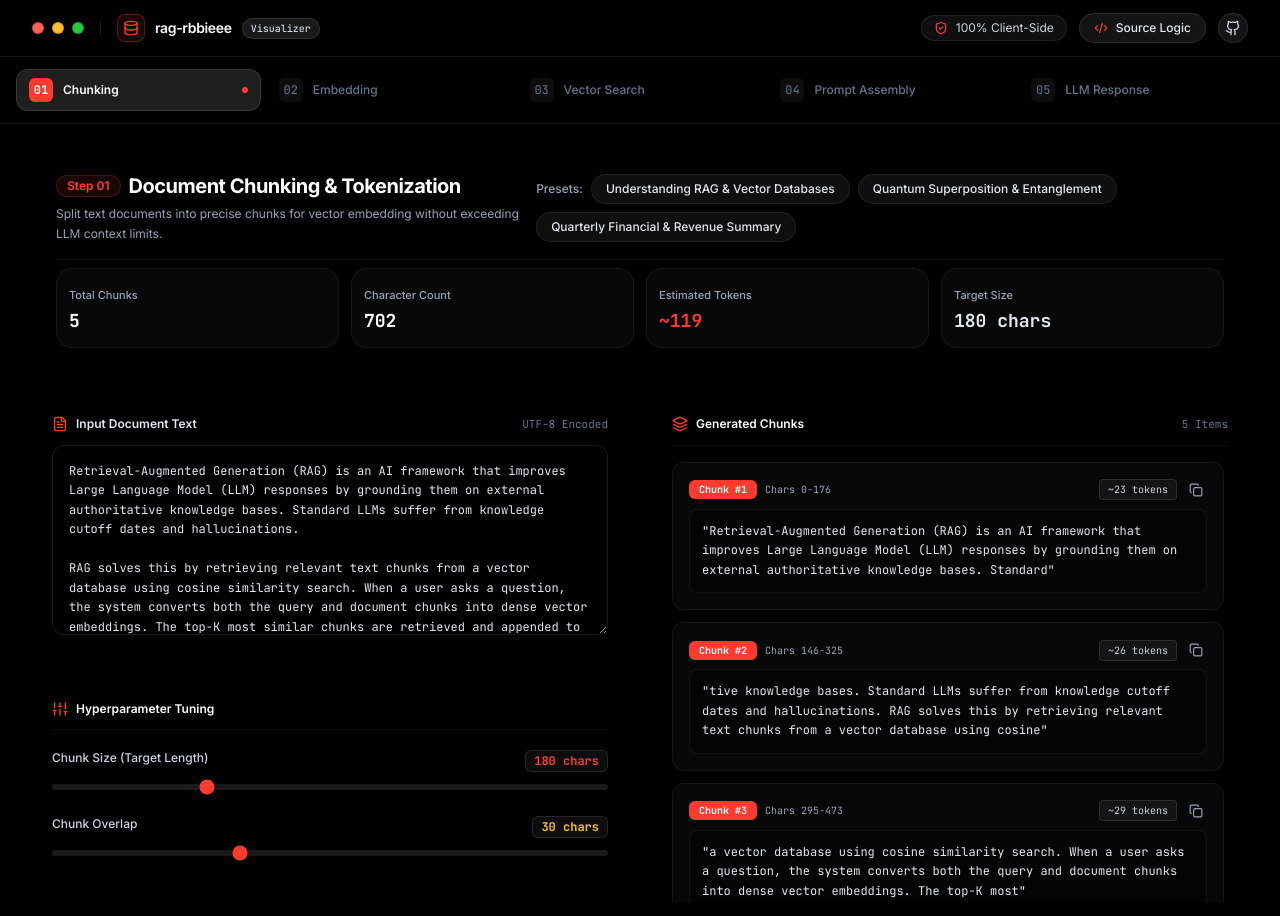
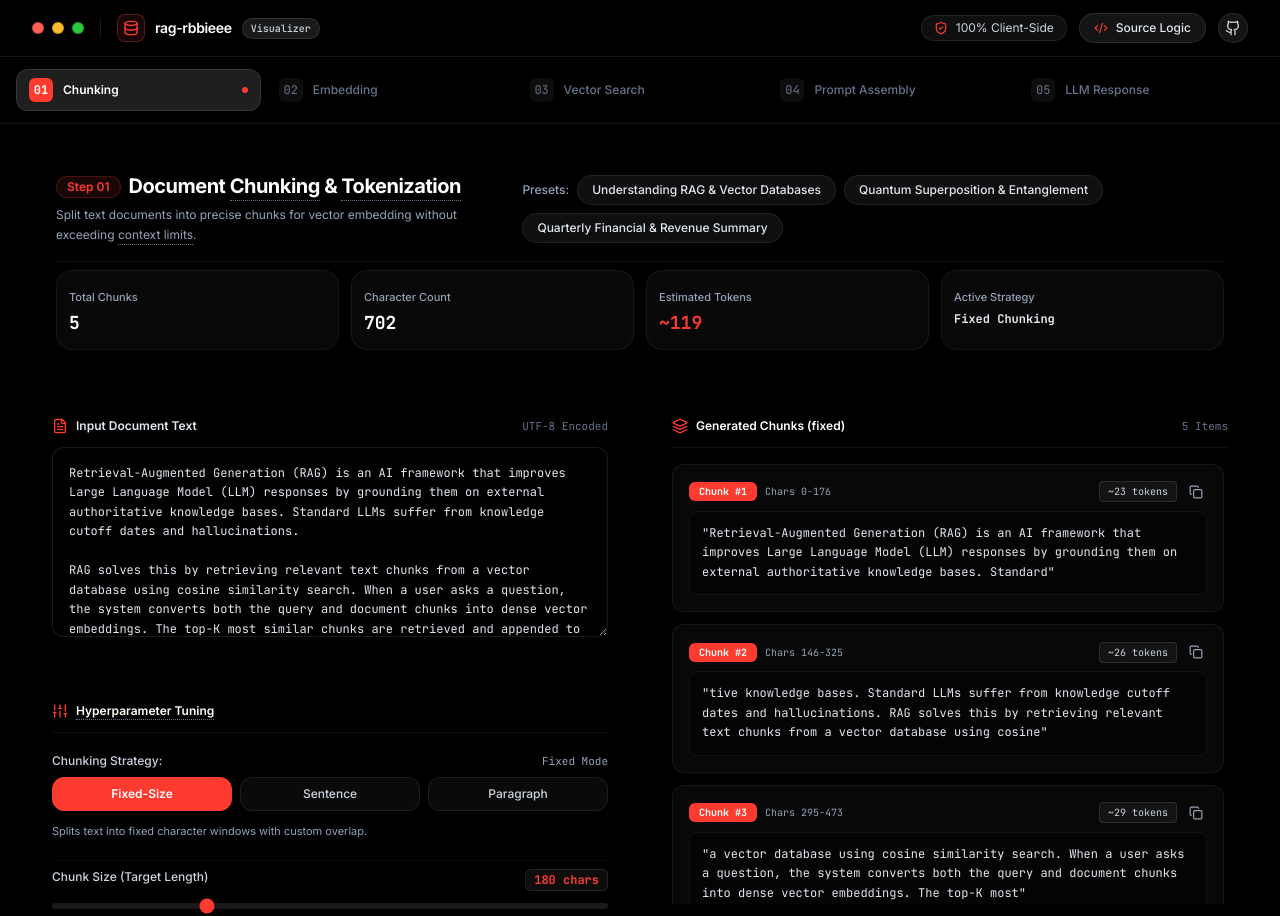
Before and after one commit to rbbieee/rag-rbbieee, a React (Vite) app: page / in a window 1280 px wide. Shown: the top 916 px of the page. Built offline with nearby package versions, Linux system fonts and the light colour scheme.

Commit message:
feat(ui): add Chunking Strategy selector pills in Step 1

```diff
--- a/src/components/Step1Chunking.jsx
+++ b/src/components/Step1Chunking.jsx
@@ -1,6 +1,7 @@
 import React, { useState } from 'react';
 import { PRESET_DOCUMENTS } from '../utils/mockData';
-import { Scissors, Sliders, FileText, ArrowRight, Layers, Copy, Check } from 'lucide-react';
+import { Sliders, FileText, ArrowRight, Layers, Copy, Check, GitCommit } from 'lucide-react';
+import Tooltip from './Tooltip';
 
 export default function Step1Chunking({
   documentText,
@@ -9,6 +10,8 @@ export default function Step1Chunking({
   setChunkSize,
   overlap,
   setOverlap,
+  strategy = 'fixed',
+  setStrategy,
   chunks,
   onNextStep
 }) {
@@ -38,11 +41,11 @@ export default function Step1Chunking({
                 Step 01
               </span>
               <h2 className="text-xl font-bold text-white tracking-tight">
-                Document Chunking & Tokenization
+                Document <Tooltip term="Chunking" explanation="Splitting a long document into smaller segments so each piece fits within an embedding model's input window.">Chunking</Tooltip> & <Tooltip term="Tokenization" explanation="Breaking text into individual words or sub-words that the model processes as discrete units.">Tokenization</Tooltip>
               </h2>
             </div>
             <p className="text-xs text-slate-400 max-w-2xl leading-relaxed">
-              Split text documents into precise chunks for vector embedding without exceeding LLM context limits.
+              Split text documents into precise chunks for vector embedding without exceeding <Tooltip term="Context Limits" explanation="The maximum number of tokens an LLM can read in a single prompt, typically 4K to 128K tokens.">context limits</Tooltip>.
             </p>
           </div>
 
@@ -76,8 +79,8 @@ export default function Step1Chunking({
             <p className="text-lg font-bold font-mono text-[#ff3b30] mt-0.5">~{totalTokens}</p>
           </div>
           <div className="p-3 rounded-2xl bg-white/[0.03] border border-white/[0.06]">
-            <span className="text-[11px] text-slate-400 font-medium">Target Size</span>
-            <p className="text-lg font-bold font-mono text-slate-200 mt-0.5">{chunkSize} chars</p>
+            <span className="text-[11px] text-slate-400 font-medium">Active Strategy</span>
+            <p className="text-xs font-bold font-mono text-slate-200 mt-1 capitalize">{strategy} Chunking</p>
           </div>
         </div>
       </div>
@@ -106,15 +109,63 @@ export default function Step1Chunking({
             />
           </div>
 
-          {/* Sliders Control Card */}
+          {/* Strategy & Sliders Control Card */}
           <div className="apple-glass-card p-5 rounded-2xl space-y-5">
-            <div className="flex items-center space-x-2 text-xs font-semibold text-white border-b border-white/[0.06] pb-3">
+            <div className="flex items-center justify-between border-b border-white/[0.06] pb-3">
+              <div className="flex items-center space-x-2 text-xs font-semibold text-white">
                 <Sliders className="w-4 h-4 text-[#ff3b30]" />
-              <span>Hyperparameter Tuning</span>
+                <Tooltip term="Hyperparameters" explanation="Adjustable settings like chunk size, overlap, and strategy that control how the text is split before embedding."><span>Hyperparameter Tuning</span></Tooltip>
+              </div>
             </div>
 
-            {/* Chunk Size Slider */}
+            {/* Chunking Strategy Selector */}
             <div className="space-y-2">
+              <div className="flex items-center justify-between text-xs">
+                <span className="text-slate-300 font-medium">Chunking Strategy:</span>
+                <span className="text-[11px] font-mono text-slate-400 capitalize">{strategy} mode</span>
+              </div>
+              <div className="grid grid-cols-3 gap-2">
+                <button
+                  onClick={() => setStrategy('fixed')}
+                  className={`py-2 px-3 rounded-xl text-xs font-medium border transition-all text-center ${
+                    strategy === 'fixed'
+                      ? 'bg-[#ff3b30] text-white border-[#ff3b30] shadow-sm font-semibold'
+                      : 'bg-white/[0.04] text-slate-300 border-white/[0.08] hover:bg-white/[0.08]'
+                  }`}
+                >
+                  Fixed-Size
+                </button>
+                <button
+                  onClick={() => setStrategy('sentence')}
+                  className={`py-2 px-3 rounded-xl text-xs font-medium border transition-all text-center ${
+                    strategy === 'sentence'
+                      ? 'bg-[#ff3b30] text-white border-[#ff3b30] shadow-sm font-semibold'
+                      : 'bg-white/[0.04] text-slate-300 border-white/[0.08] hover:bg-white/[0.08]'
+                  }`}
+                >
+                  Sentence
+                </button>
+                <button
+                  onClick={() => setStrategy('paragraph')}
+                  className={`py-2 px-3 rounded-xl text-xs font-medium border transition-all text-center ${
+                    strategy === 'paragraph'
+                      ? 'bg-[#ff3b30] text-white border-[#ff3b30] shadow-sm font-semibold'
+                      : 'bg-white/[0.04] text-slate-300 border-white/[0.08] hover:bg-white/[0.08]'
+                  }`}
+                >
+                  Paragraph
+                </button>
+              </div>
+              <p className="text-[11px] text-slate-400 pt-1 leading-relaxed">
+                {strategy === 'fixed' && 'Splits text into fixed character windows with custom overlap.'}
+                {strategy === 'sentence' && 'Splits at sentence boundaries (.!?) to avoid cutting sentences in half.'}
+                {strategy === 'paragraph' && 'Splits text per paragraph block (blank line breaks).'}
+              </p>
+            </div>
+
+            {/* Chunk Size Slider (active for fixed & sentence) */}
+            {strategy !== 'paragraph' && (
+              <div className="space-y-2 pt-2 border-t border-white/[0.04]">
                 <div className="flex justify-between text-xs">
                   <span className="text-slate-300 font-medium">Chunk Size (Target Length)</span>
                   <span className="font-mono text-[#ff3b30] font-bold bg-white/5 px-2 py-0.5 rounded-md border border-white/10">
@@ -131,11 +182,15 @@ export default function Step1Chunking({
                   className="w-full h-1.5 bg-white/10 rounded-lg appearance-none cursor-pointer accent-[#ff3b30]"
                 />
               </div>
+            )}
 
-            {/* Chunk Overlap Slider */}
+            {/* Chunk Overlap Slider (active for fixed mode) */}
+            {strategy === 'fixed' && (
               <div className="space-y-2">
                 <div className="flex justify-between text-xs">
-                <span className="text-slate-300 font-medium">Chunk Overlap</span>
+                  <span className="text-slate-300 font-medium">
+                    <Tooltip term="Chunk Overlap" explanation="The number of characters shared between consecutive chunks. Overlap preserves context at chunk boundaries so important sentences are not cut in half.">Chunk Overlap</Tooltip>
+                  </span>
                   <span className="font-mono text-amber-400 font-bold bg-white/5 px-2 py-0.5 rounded-md border border-white/10">
                     {overlap} chars
                   </span>
@@ -150,6 +205,7 @@ export default function Step1Chunking({
                   className="w-full h-1.5 bg-white/10 rounded-lg appearance-none cursor-pointer accent-amber-500"
                 />
               </div>
+            )}
           </div>
         </div>
 
@@ -159,7 +215,7 @@ export default function Step1Chunking({
             <div className="flex items-center justify-between border-b border-white/[0.06] pb-3">
               <div className="flex items-center space-x-2">
                 <Layers className="w-4 h-4 text-[#ff3b30]" />
-                <h3 className="text-xs font-semibold text-white">Generated Chunks</h3>
+                <h3 className="text-xs font-semibold text-white">Generated Chunks ({strategy})</h3>
               </div>
               <span className="text-[11px] font-mono text-slate-500">
                 {chunks.length} Items
```
Lines whose indentation alone changed are shown as unchanged.
